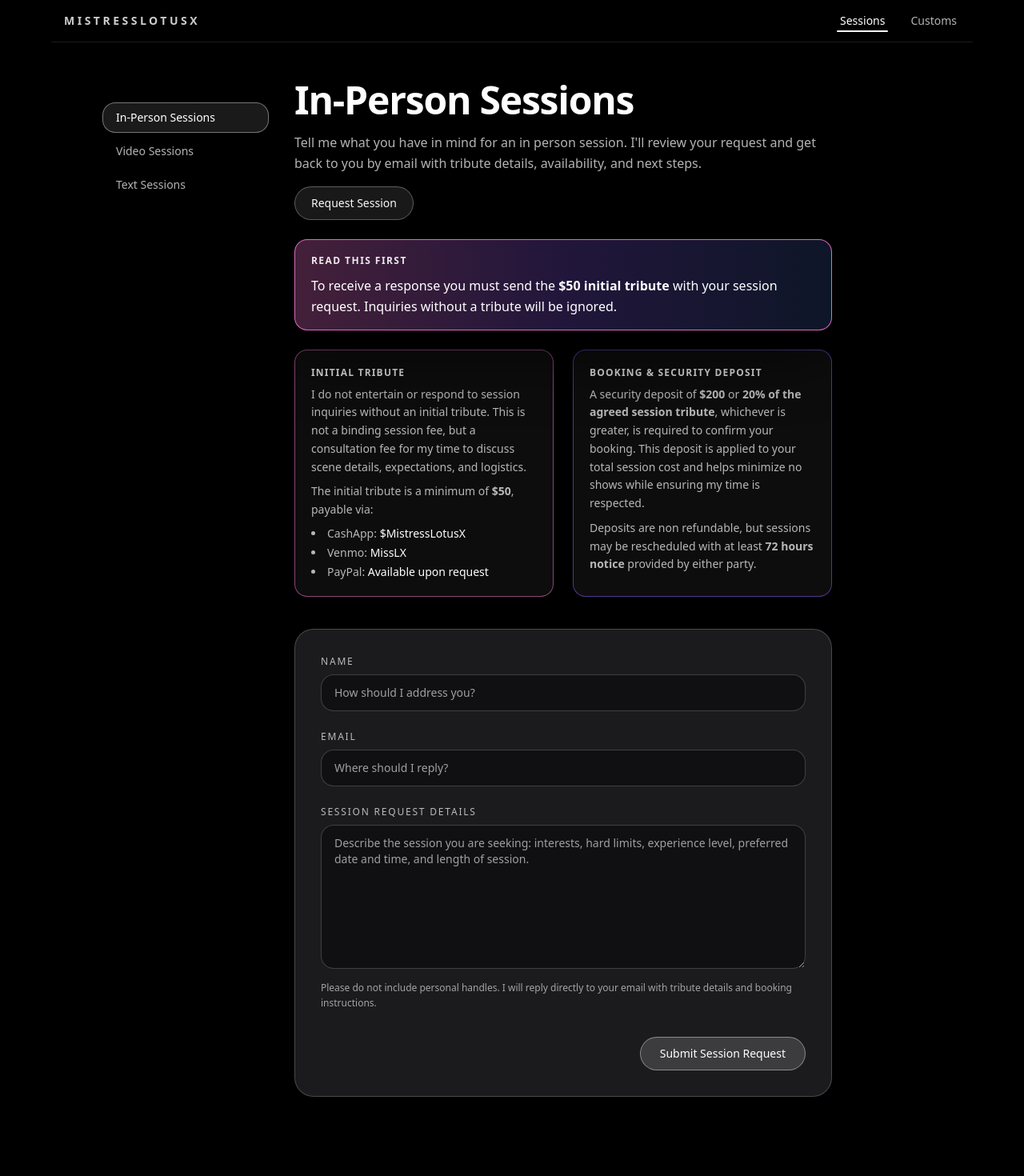
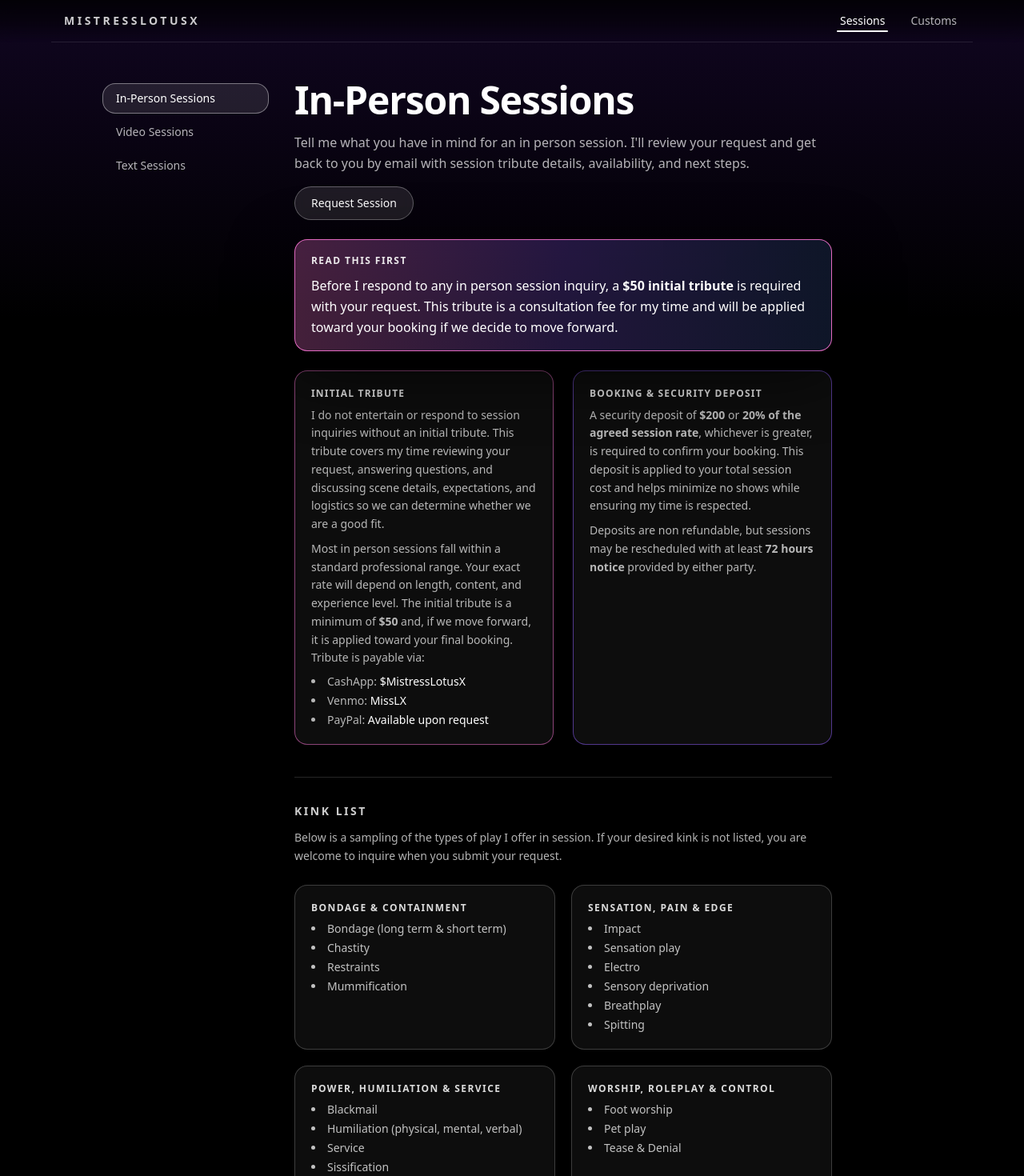
Before and after one commit to ZechsMerquise1/missreslotusx-website, a Next.js app: page /sessions in a window 1280 px wide. Shown: the top 1470 px of the page at 80% size. Built offline with nearby package versions, Linux system fonts and the light colour scheme.

Commit message:
Mkaing things look better

```diff
--- a/app/components/ui/navbar.tsx
+++ b/app/components/ui/navbar.tsx
@@ -9,15 +9,14 @@ function NavbarComponent() {
   const pathname = usePathname();
   const [menuOpen, setMenuOpen] = useState(false);
 
-  // Removed: Content, Links
   const navItems = [
     { href: "/sessions", label: "Sessions" },
     { href: "/customs", label: "Customs" },
   ];
 
   return (
-    <header className="sticky top-0 z-40 w-full">
-      <div className="mx-auto max-w-6xl px-4 py-4 bg-black/40 backdrop-blur-md border-b border-white/10">
+    <header className="sticky top-0 z-40 w-full bg-gradient-to-b from-black/80 via-black/50 to-transparent backdrop-blur-md">
+      <div className="mx-auto max-w-6xl px-4 py-4 border-b border-white/10">
         <div className="flex items-center justify-between">
 
           {/* Brand */}
@@ -60,9 +59,6 @@ function NavbarComponent() {
             })}
           </nav>
 
-          {/* Removed desktop CTA */}
-          {/* Removed Button */}
-
           {/* Mobile hamburger */}
           <button
             type="button"
@@ -95,8 +91,6 @@ function NavbarComponent() {
                   {item.label}
                 </Link>
               ))}
-
-              {/* Removed mobile CTA */}
             </nav>
           </div>
         )}
--- a/app/sessions/page.tsx
+++ b/app/sessions/page.tsx
@@ -64,7 +64,6 @@ const handleSubmit = async (e: FormEvent<HTMLFormElement>) => {
     }
   };
 
-
   const tabs: { key: TabKey; label: string }[] = [
     { key: "inPerson", label: "In-Person Sessions" },
     { key: "video", label: "Video Sessions" },
@@ -91,7 +90,11 @@ const handleSubmit = async (e: FormEvent<HTMLFormElement>) => {
     <>
       <Navbar />
 
-      <main className="min-h-screen px-4 pb-24 mt-3 sm:mt-12">
+      {/* Subtle persistent background glow */}
+      <div className="fixed inset-0 -z-10 pointer-events-none bg-gradient-to-b from-[#5b21b62e] via-transparent to-transparent" />
+
+      <main className="min-h-screen px-4 pb-24 mt-3 sm:mt-12 relative">
+
         <div className="w-full max-w-5xl mx-auto relative md:pl-60">
           {/* Mobile tab menu (top), desktop sidebar still below */}
           <div className="md:hidden mb-8">
@@ -131,7 +134,7 @@ const handleSubmit = async (e: FormEvent<HTMLFormElement>) => {
 
           {/* Left menu (desktop only, fixed and aligned to container) */}
           <aside
-            className="hidden md:block fixed top-32 w-52"
+            className="hidden md:block fixed top-26 w-52"
             style={{ left: "calc(50% - 32rem)" }} // 32rem = half of 5xl (64rem)
           >
             <nav className="text-sm text-white/70">
@@ -170,8 +173,8 @@ const handleSubmit = async (e: FormEvent<HTMLFormElement>) => {
 
                   <p className="mt-4 mb-4 text-sm sm:text-base text-white/70">
                     Tell me what you have in mind for an in person session. I&apos;ll
-                    review your request and get back to you by email with tribute
-                    details, availability, and next steps.
+                    review your request and get back to you by email with session
+                    tribute details, availability, and next steps.
                   </p>
 
                   {/* Desktop-only CTA */}
@@ -203,10 +206,11 @@ const handleSubmit = async (e: FormEvent<HTMLFormElement>) => {
                         READ THIS FIRST
                       </p>
                       <p className="mt-2 text-sm sm:text-base text-white">
-                        To receive a response you must send the{" "}
-                        <span className="font-semibold">$50 initial tribute</span> with
-                        your session request. Inquiries without a tribute will be
-                        ignored.
+                        Before I respond to any in person session inquiry, a{" "}
+                        <span className="font-semibold">$50 initial tribute</span> is
+                        required with your request. This tribute is a consultation fee
+                        for my time and will be applied toward your booking if we
+                        decide to move forward.
                       </p>
                     </div>
 
@@ -224,13 +228,18 @@ const handleSubmit = async (e: FormEvent<HTMLFormElement>) => {
                         </h2>
                         <p className="mt-2 text-sm text-white/70 leading-relaxed">
                           I do not entertain or respond to session inquiries without an
-                          initial tribute. This is not a binding session fee, but a
-                          consultation fee for my time to discuss scene details,
-                          expectations, and logistics.
+                          initial tribute. This tribute covers my time reviewing your
+                          request, answering questions, and discussing scene details,
+                          expectations, and logistics so we can determine whether we
+                          are a good fit.
                         </p>
                         <p className="mt-2 text-sm text-white/70">
-                          The initial tribute is a minimum of{" "}
-                          <span className="font-semibold">$50</span>, payable via:
+                          Most in person sessions fall within a standard professional
+                          range. Your exact rate will depend on length, content, and
+                          experience level. The initial tribute is a minimum of{" "}
+                          <span className="font-semibold">$50</span> and, if we move
+                          forward, it is applied toward your final booking. Tribute is
+                          payable via:
                         </p>
                         <ul className="mt-2 text-sm text-white/70 list-disc list-inside space-y-1">
                           <li>
@@ -266,7 +275,7 @@ const handleSubmit = async (e: FormEvent<HTMLFormElement>) => {
                           A security deposit of{" "}
                           <span className="font-semibold">$200</span> or{" "}
                           <span className="font-semibold">
-                            20% of the agreed session tribute
+                            20% of the agreed session rate
                           </span>
                           , whichever is greater, is required to confirm your booking.
                           This deposit is applied to your total session cost and helps
@@ -284,6 +293,76 @@ const handleSubmit = async (e: FormEvent<HTMLFormElement>) => {
               </div>
             )}
 
+            {/* Kink List – now only shows for In-Person tab */}
+            {activeTab === "inPerson" && (
+              <section className="mt-6 border-t border-white/15 pt-8">
+                <h2 className="text-sm font-semibold tracking-[0.18em] uppercase text-white/80">
+                  Kink List
+                </h2>
+
+                <p className="mt-3 text-sm text-white/70">
+                  Below is a sampling of the types of play I offer in session.
+                  If your desired kink is not listed, you are welcome to inquire
+                  when you submit your request.
+                </p>
+
+                <div className="mt-6 grid gap-5 sm:grid-cols-2">
+                  {/* Bondage & Containment */}
+                  <div className="rounded-2xl border border-white/20 bg-white/5 p-5">
+                    <h3 className="text-xs font-semibold tracking-[0.12em] uppercase text-white/85">
+                      Bondage &amp; Containment
+                    </h3>
+                    <ul className="mt-2 space-y-1 text-sm text-white/75 list-disc list-inside">
+                      <li>Bondage (long term &amp; short term)</li>
+                      <li>Chastity</li>
+                      <li>Restraints</li>
+                      <li>Mummification</li>
+                    </ul>
+                  </div>
+
+                  {/* Sensation, Pain & Edge */}
+                  <div className="rounded-2xl border border-white/20 bg-white/5 p-5">
+                    <h3 className="text-xs font-semibold tracking-[0.12em] uppercase text-white/85">
+                      Sensation, Pain &amp; Edge
+                    </h3>
+                    <ul className="mt-2 space-y-1 text-sm text-white/75 list-disc list-inside">
+                      <li>Impact</li>
+                      <li>Sensation play</li>
+                      <li>Electro</li>
+                      <li>Sensory deprivation</li>
+                      <li>Breathplay</li>
+                      <li>Spitting</li>
+                    </ul>
+                  </div>
+
+                  {/* Power, Humiliation & Service */}
+                  <div className="rounded-2xl border border-white/20 bg-white/5 p-5">
+                    <h3 className="text-xs font-semibold tracking-[0.12em] uppercase text-white/85">
+                      Power, Humiliation &amp; Service
+                    </h3>
+                    <ul className="mt-2 space-y-1 text-sm text-white/75 list-disc list-inside">
+                      <li>Blackmail</li>
+                      <li>Humiliation (physical, mental, verbal)</li>
+                      <li>Service</li>
+                      <li>Sissification</li>
+                    </ul>
+                  </div>
+
+                  {/* Worship, Roleplay & Control */}
+                  <div className="rounded-2xl border border-white/20 bg-white/5 p-5">
+                    <h3 className="text-xs font-semibold tracking-[0.12em] uppercase text-white/85">
+                      Worship, Roleplay &amp; Control
+                    </h3>
+                    <ul className="mt-2 space-y-1 text-sm text-white/75 list-disc list-inside">
+                      <li>Foot worship</li>
+                      <li>Pet play</li>
+                      <li>Tease &amp; Denial</li>
+                    </ul>
+                  </div>
+                </div>
+              </section>
+            )}
+
             {/* Video Sessions */}
             {activeTab === "video" && (
               <div className="space-y-4">
@@ -295,9 +374,9 @@ const handleSubmit = async (e: FormEvent<HTMLFormElement>) => {
                   accountability-focused sessions.
                   <br />
                   <br />
-                  My session rate depends on length and content. If your request is
-                  approved. I will coordinate a time, platform, and structure that fits
-                  your request.
+                  Session tribute depends on length and content. If your request is
+                  approved, I will coordinate a time, platform, and structure that fits
+                  your request and provide clear tribute details before we confirm.
                 </p>
               </div>
             )}
@@ -314,8 +393,9 @@ const handleSubmit = async (e: FormEvent<HTMLFormElement>) => {
                   <br />
                   <br />
                   Rates depend on the duration and structure of the session. If your
-                  request is approved, I will outline the available pacing options and
-                  how our text-based sessions will be organized.
+                  request is approved, I will outline the available pacing options,
+                  tribute structure, and how our text-based sessions will be organized
+                  before we commit to a plan.
                 </p>
               </div>
             )}
```
Lines whose indentation alone changed are shown as unchanged.
